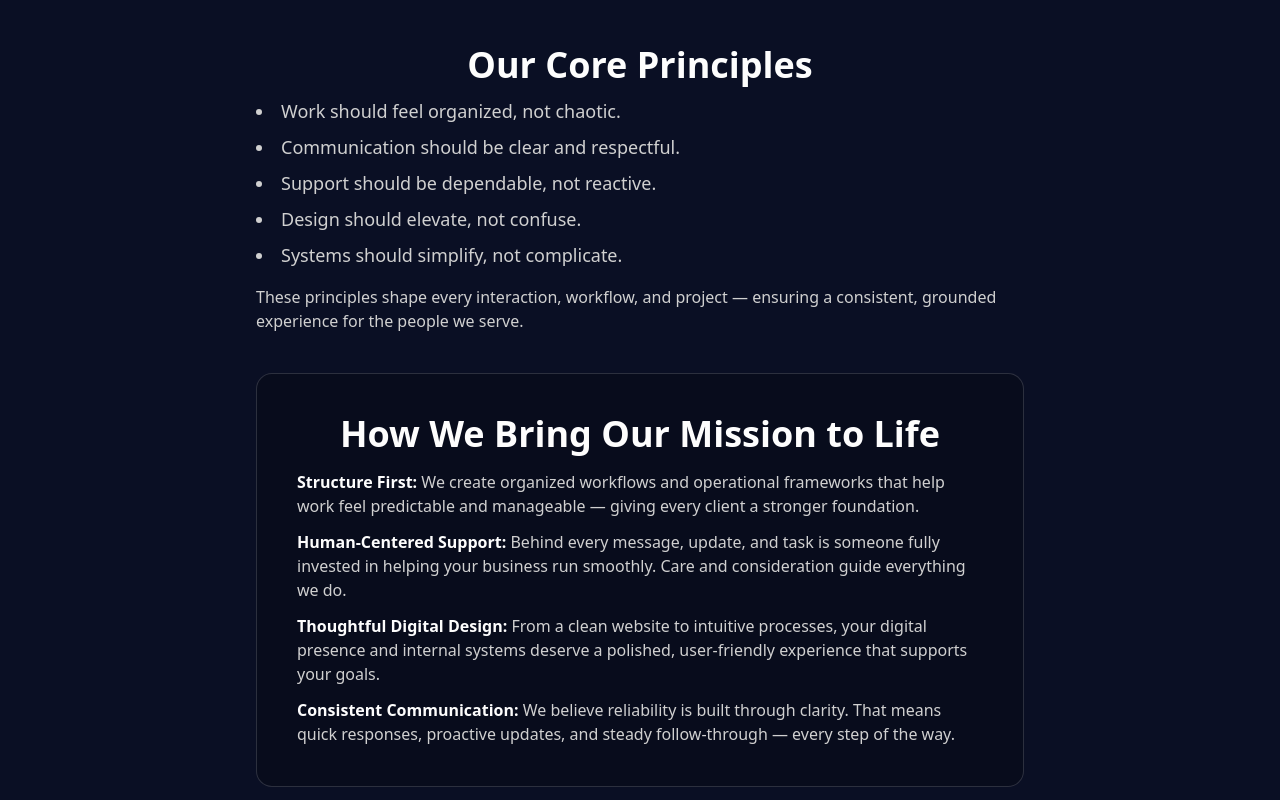
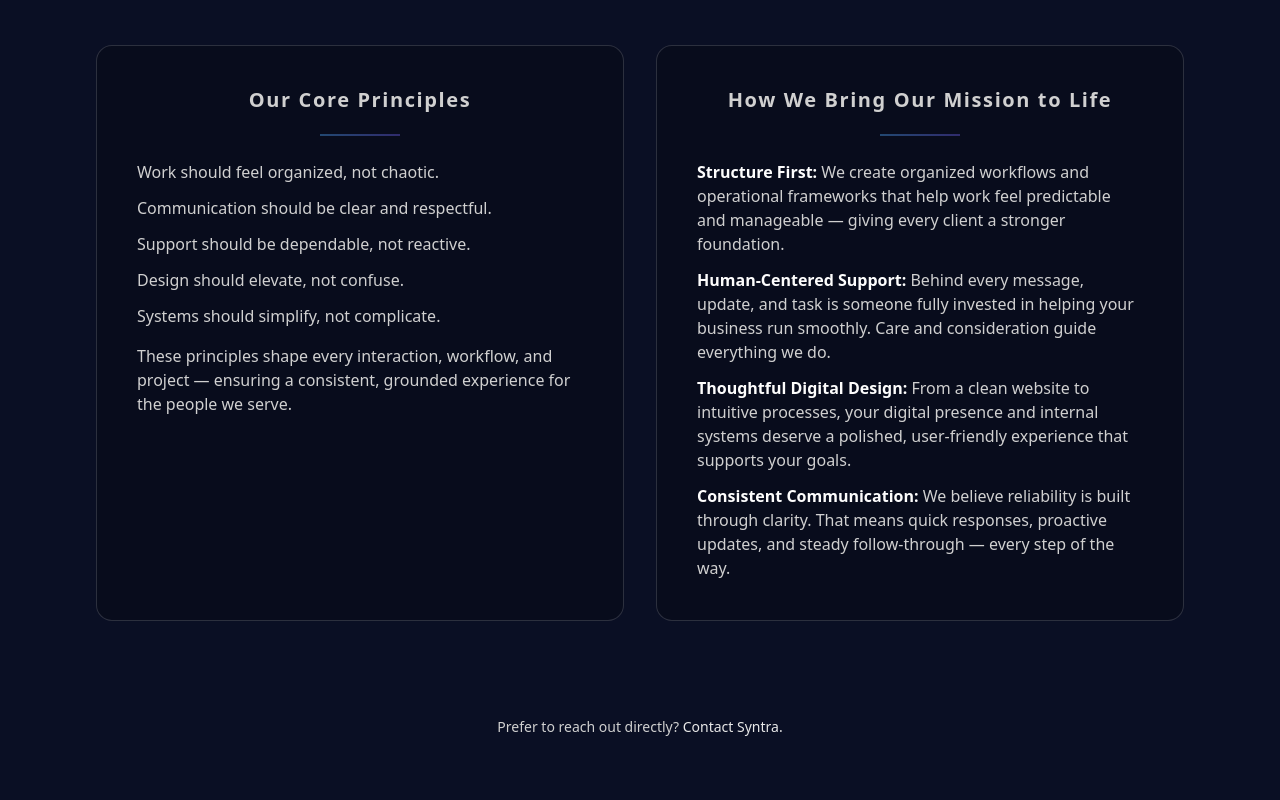
Before and after one commit to leeeeesamo/syntra-studio-site, a Next.js app: page /mission in a window 1280 px wide. Shown: the part 500-1300 px from the top of the page. Built offline with nearby package versions, Linux system fonts and the light colour scheme.

Commit message:
finalized site layout

```diff
--- a/app/mission/page.jsx
+++ b/app/mission/page.jsx
@@ -24,51 +24,51 @@ export default function MissionPage() {
             focused on what matters, and operate without overwhelm.
           </p>
         </div>
-
-        {/* Our Core Principles */}
-        <div className="max-w-3xl mx-auto">
-          <h3 className="text-3xl sm:text-4xl font-semibold text-[var(--syntra-heading)] mb-3">Our Core Principles</h3>
-          <ul className="list-disc list-inside space-y-2 text-lg text-[var(--syntra-text-muted)] text-left">
+        {/* Our Core Principles + How We Bring Our Mission to Life (two-column cards) */}
+        <div className="grid gap-8 md:grid-cols-2">
+          {/* Our Core Principles - left card */}
+          <div className="rounded-2xl border border-[var(--syntra-border-soft)] bg-black/20 p-8 md:p-10 text-left">
+            <p className="section-eyebrow text-center text-lg sm:text-xl font-semibold">
+              Our Core Principles
+            </p>
+            <div className="section-divider" />
+            <ul className="mt-6 space-y-3 text-sm sm:text-base text-[var(--syntra-text-muted)] leading-relaxed">
               <li>Work should feel organized, not chaotic.</li>
               <li>Communication should be clear and respectful.</li>
               <li>Support should be dependable, not reactive.</li>
               <li>Design should elevate, not confuse.</li>
               <li>Systems should simplify, not complicate.</li>
             </ul>
-          <p className="mt-4 text-sm sm:text-base text-[var(--syntra-text-muted)] text-left">
+            <p className="mt-4 text-sm sm:text-base text-[var(--syntra-text-muted)]">
               These principles shape every interaction, workflow, and project — ensuring a consistent,
               grounded experience for the people we serve.
             </p>
           </div>
 
-        {/* How We Bring Our Mission to Life */}
-        <div className="max-w-3xl mx-auto mt-4">
-          <div className="rounded-2xl bg-black/20 border border-[var(--syntra-border-soft)] p-8 sm:p-10 text-left">
-            <h3 className="text-3xl sm:text-4xl font-semibold text-[var(--syntra-heading)] mb-4 text-center">
+          {/* How We Bring Our Mission to Life - right card */}
+          <div className="rounded-2xl border border-[var(--syntra-border-soft)] bg-black/20 p-8 md:p-10 text-left">
+            <p className="section-eyebrow text-center text-lg sm:text-xl font-semibold">
               How We Bring Our Mission to Life
-            </h3>
-            <div className="space-y-3 text-sm sm:text-base text-[var(--syntra-text-muted)]">
+            </p>
+            <div className="section-divider" />
+            <div className="mt-6 space-y-3 text-sm sm:text-base text-[var(--syntra-text-muted)] leading-relaxed">
               <p>
-                <span className="font-semibold text-[var(--syntra-heading)]">Structure First:</span>
-                {" "}
+                <span className="font-semibold text-[var(--syntra-heading)]">Structure First:</span>{" "}
                 We create organized workflows and operational frameworks that help work feel predictable
                 and manageable — giving every client a stronger foundation.
               </p>
               <p>
-                <span className="font-semibold text-[var(--syntra-heading)]">Human-Centered Support:</span>
-                {" "}
+                <span className="font-semibold text-[var(--syntra-heading)]">Human-Centered Support:</span>{" "}
                 Behind every message, update, and task is someone fully invested in helping your business
                 run smoothly. Care and consideration guide everything we do.
               </p>
               <p>
-                <span className="font-semibold text-[var(--syntra-heading)]">Thoughtful Digital Design:</span>
-                {" "}
+                <span className="font-semibold text-[var(--syntra-heading)]">Thoughtful Digital Design:</span>{" "}
                 From a clean website to intuitive processes, your digital presence and internal systems
                 deserve a polished, user-friendly experience that supports your goals.
               </p>
               <p>
-                <span className="font-semibold text-[var(--syntra-heading)]">Consistent Communication:</span>
-                {" "}
+                <span className="font-semibold text-[var(--syntra-heading)]">Consistent Communication:</span>{" "}
                 We believe reliability is built through clarity. That means quick responses, proactive
                 updates, and steady follow-through — every step of the way.
               </p>
```
Lines whose indentation alone changed are shown as unchanged.
